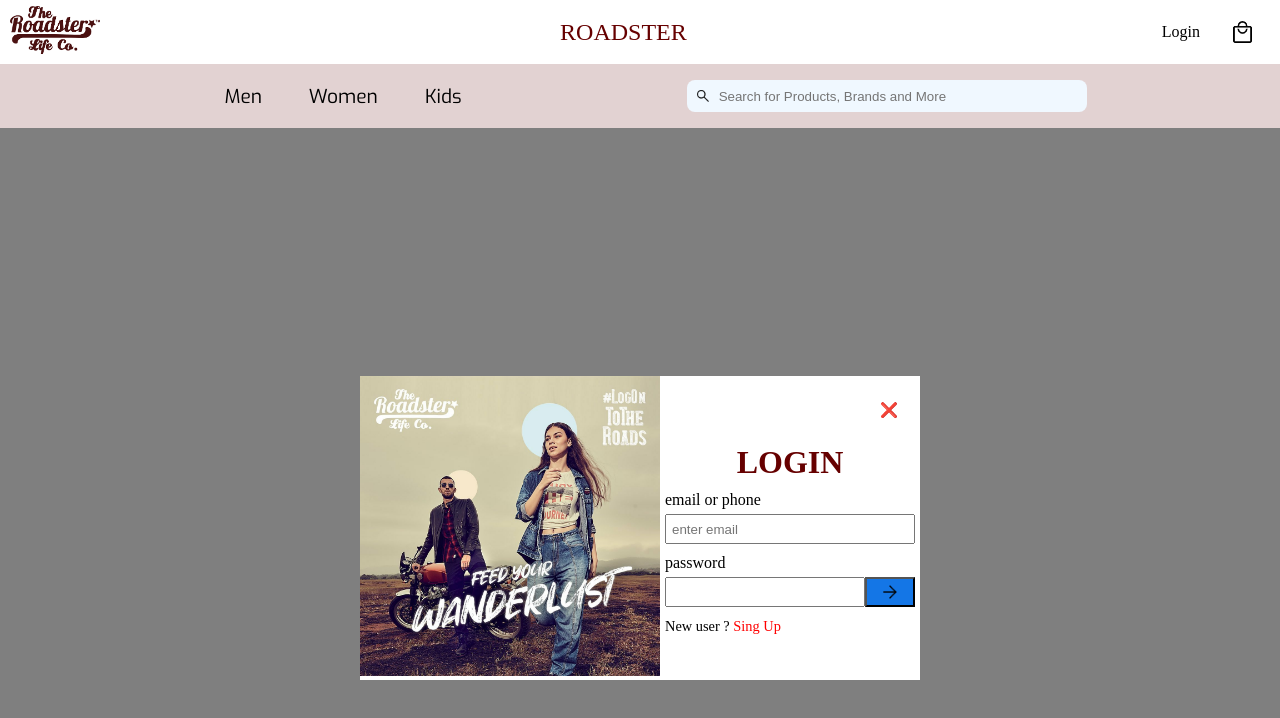
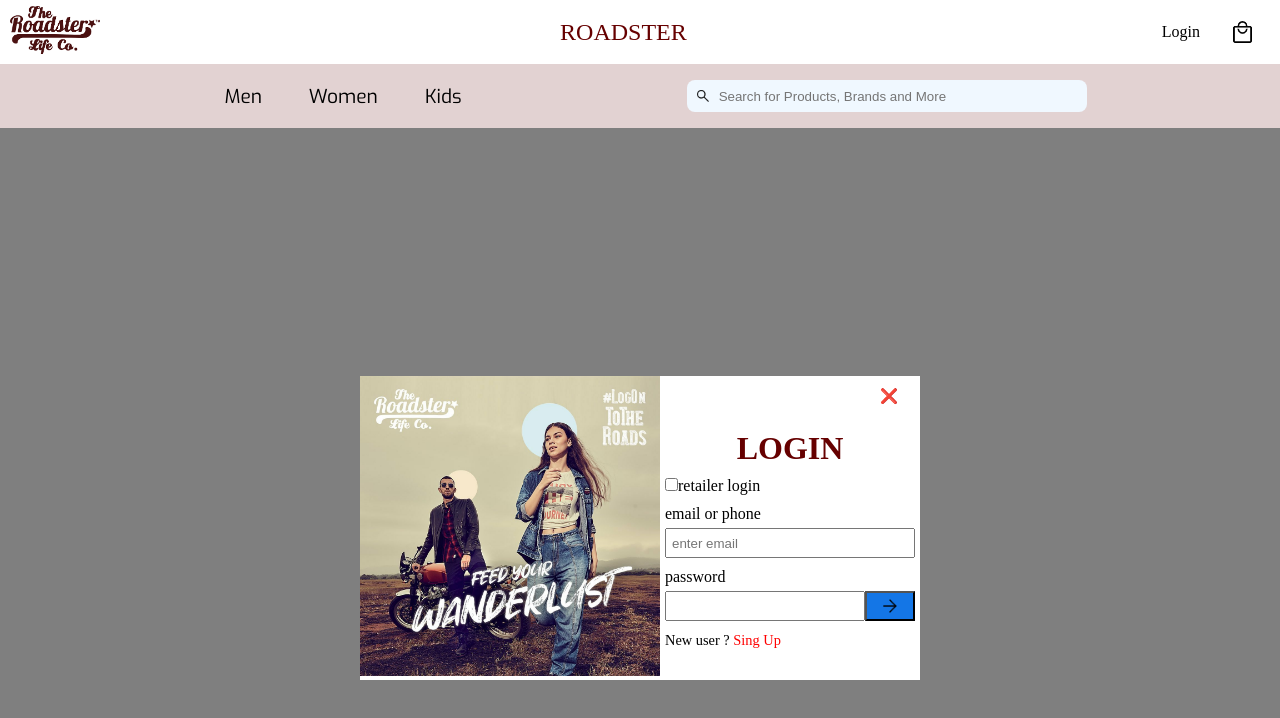
Before and after one commit to SaiPrakashSarisa/shopping_cart, an Angular app: page /log-reg in a window 1280 px wide. Shown: the top 718 px of the page. Built offline with nearby package versions, Linux system fonts and the light colour scheme; a web font is replaced by a local one.

Commit message:
added logic notifying user that he had entered invalid details

```diff
--- a/src/app/components/forms/log-reg/log-reg.component.html
+++ b/src/app/components/forms/log-reg/log-reg.component.html
@@ -9,6 +9,14 @@
         <h1 *ngIf="login">LOGIN</h1>
         <h1 *ngIf="signup">Sign Up</h1>
 
+        <div class="formgroup">
+          <p>
+            <input type="checkbox" formControlName="retailer" />
+            <label *ngIf="login" for="retailer">retailer login</label>
+            <label *ngIf="signup" for="retailer">retailer signup</label>
+          </p>
+        </div>
+
         <div *ngIf="signup" class="formgroup">
           <label for="username">User Name</label>
           <input
@@ -18,6 +26,7 @@
             formControlName="userName"
           />
         </div>
+
         <div *ngIf="signup" class="formgroup">
           <label for="eamil">email</label>
           <input
--- a/src/app/components/forms/log-reg/log-reg.component.ts
+++ b/src/app/components/forms/log-reg/log-reg.component.ts
@@ -31,6 +31,7 @@
     this.form = new FormGroup({
       emailORphone: new FormControl('', [Validators.required]),
       password: new FormControl('', [Validators.required]),
+      retailer: new FormControl(false, [Validators.required]),
     });
   }
 
@@ -42,6 +43,7 @@
       phone: new FormControl('', [Validators.required]),
       email: new FormControl('', [Validators.required]),
       password: new FormControl('', [Validators.required]),
+      retailer: new FormControl(false, [Validators.required]),
     });
   }
 
@@ -51,6 +53,7 @@
     this.form = new FormGroup({
       emailORphone: new FormControl('', [Validators.required]),
       password: new FormControl('', [Validators.required]),
+      retailer: new FormControl(false, [Validators.required]),
     });
   }
 
@@ -69,6 +72,7 @@
         const user = {
           emailORphone: this.form.get('emailORphone')!.value,
           password: this.form.get('password')!.value,
+          retailer: this.form.get('retailer')!.value,
         };
         // testing login data
         console.log('login form data : ', user);
@@ -81,6 +85,13 @@
           },
           (error) => {
             console.log('HTTP Response Error : ', error);
+            this.message = error.error.message;
+            this.statusMessage = true;
+            this.duplicate = true;
+            setTimeout(() => {
+              this.duplicate = false;
+              this.statusMessage = false;
+            }, 1200);
           }
         );
       } else {
@@ -89,6 +100,7 @@
           email: this.form.get('email')!.value,
           phone: this.form.get('phone')!.value,
           password: this.form.get('password')!.value,
+          retailer: this.form.get('retailer')!.value,
         };
         // testing sign up data
         console.log('SignUP form data as object', user);
```
